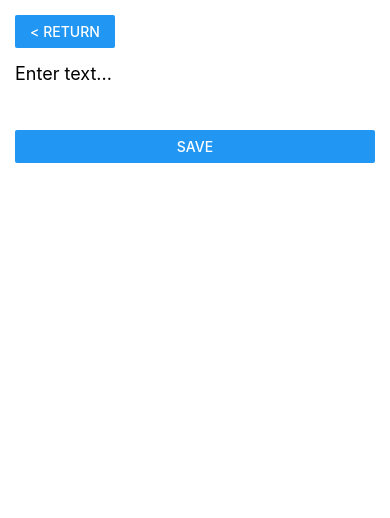
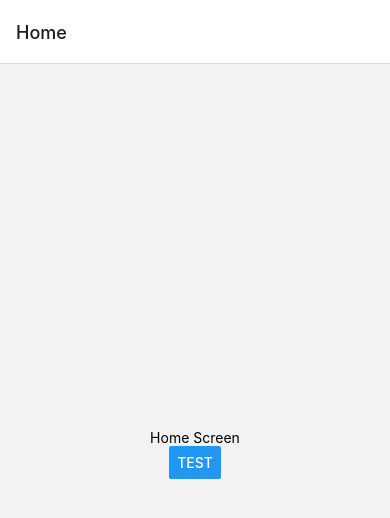
Before and after one commit to Shaundator/MyNotebook, a React Native app: screen / in a window 390 px wide. Shown: the top 518 px of the page. Built offline with nearby package versions, Linux system fonts and the light colour scheme.

Commit message:
added navigation

```diff
--- a/App.js
+++ b/App.js
@@ -3,8 +3,47 @@ import { StyleSheet, Text, View } from 'react-native';
 import { TextInput, TouchableOpacity, Button } from 'react-native';
 import { AsyncStorage } from 'react-native'
 import React, { useState, useEffect } from 'react'
+import { NavigationContainer } from '@react-navigation/native';
+import { createNativeStackNavigator } from '@react-navigation/native-stack';
+import { useNavigation } from '@react-navigation/native';
 
 
+function Test(){
+  console.log('home screen')
+  return (
+    <View style={{flex: 1, alignItems: 'center', justifyContent: 'center'}}>
+      <Text>Home Screen</Text>
+    </View>
+  )
+
+}
+
+function HomeScreen() {
+  const navigation = useNavigation()
+  return (
+    <View style={{flex: 1, alignItems: 'center', justifyContent: 'center'}}>
+      <Text>Home Screen</Text>
+      <Button
+      title='test'
+      onPress={() => navigation.navigate('Test')}/>
+    </View>
+  )
+}
+
+const Stack = createNativeStackNavigator();
+
+export default function App() {
+  return (
+    <NavigationContainer>
+      <Stack.Navigator>
+        <Stack.Screen name="Home" component={HomeScreen} />
+        <Stack.Screen name="Test" component={Test}/>
+      </Stack.Navigator>
+    </NavigationContainer>
+  )
+}
+
+/*
 const returnButton = () => {
   console.log('returning')
   menu = true
@@ -99,15 +138,7 @@ function notepadList(){
     </View>
   )
 }
-
-export default function App() {
-  const menu = false
-  if(menu){
-    return notepadList()
-  } else {
-    return notepad()
-  }
-}
+*/
 
 const styles = StyleSheet.create({
   container: {
--- a/package.json
+++ b/package.json
@@ -9,6 +9,7 @@
     "web": "expo start --web"
   },
   "dependencies": {
+    "@react-navigation/native-stack": "^6.9.9",
     "expo": "~47.0.12",
     "expo-status-bar": "~1.4.2",
     "react": "18.1.0",
```
Also changed, not shown: 1 other file (tests, documents, lock files or other folders).
